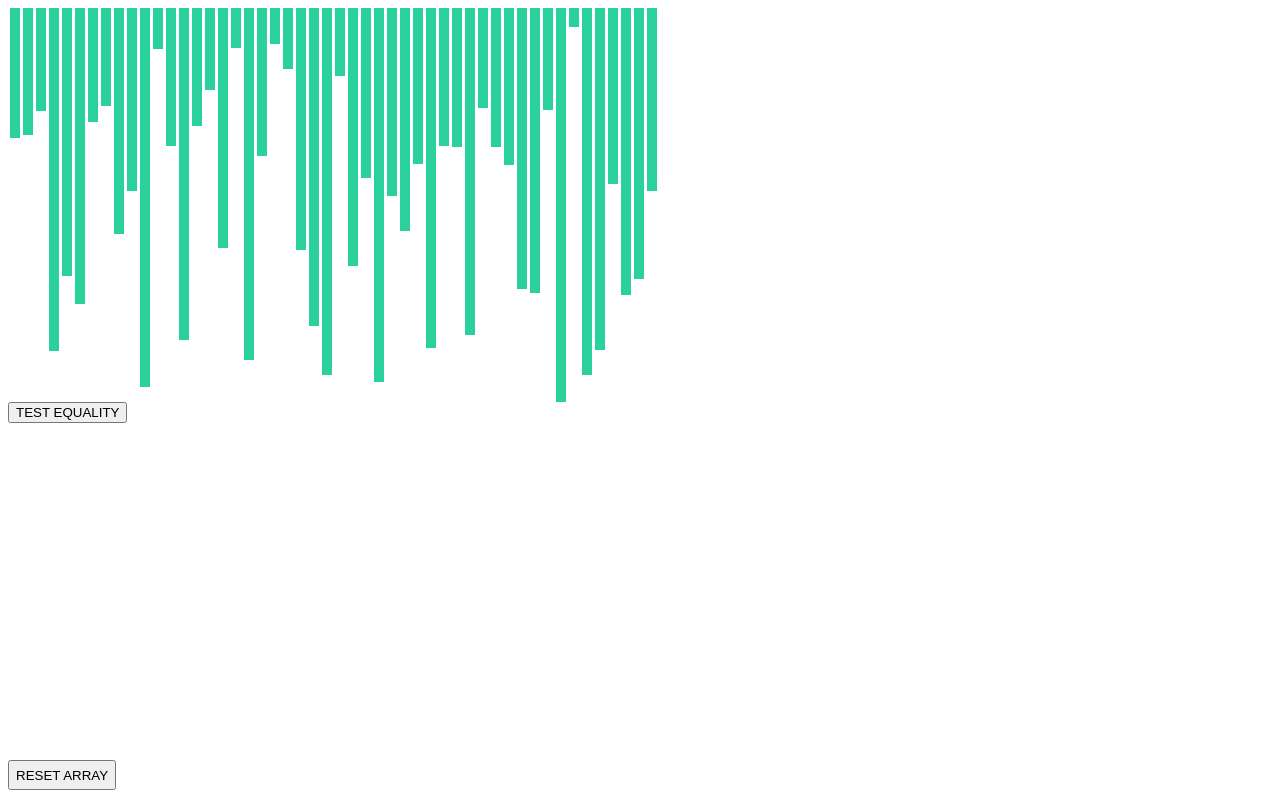
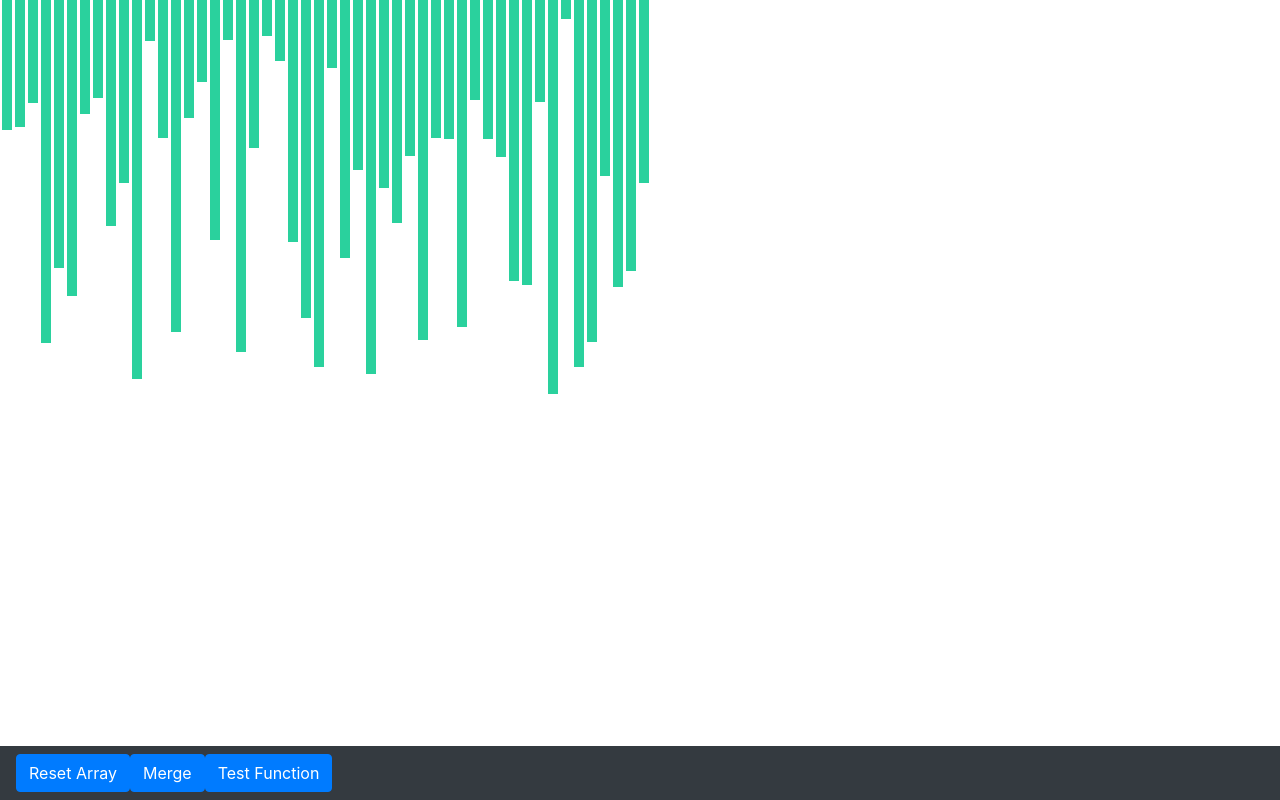
Before and after one commit to ho-tonym/sorting-visualizer, a React (Create React App) app: page / in a window 1280 px wide. Built offline with nearby package versions, Linux system fonts and the light colour scheme.

Commit message:
merge button works and updates the current array

```diff
--- a/package.json
+++ b/package.json
@@ -3,7 +3,9 @@
   "version": "0.1.0",
   "private": true,
   "dependencies": {
+    "bootstrap": "^4.3.1",
     "react": "^16.11.0",
+    "react-bootstrap": "^1.0.0-beta.14",
     "react-dom": "^16.11.0",
     "react-scripts": "3.2.0"
   },
--- a/src/App.js
+++ b/src/App.js
@@ -1,4 +1,5 @@
 import React from 'react';
+import 'bootstrap/dist/css/bootstrap.min.css';
 import logo from './logo.svg';
 import SortVisualizer from './components/SortVisualizer'
 
--- a/src/components/SortVisualizer/SortVisualizer.jsx
+++ b/src/components/SortVisualizer/SortVisualizer.jsx
@@ -1,6 +1,8 @@
 import React from 'react';
 import './sort.min.css'
 import { randomInt, testSortingAlgorithms } from './functions/functions'
+import { mergeSort } from './functions/mergeFunction'
+import { Navbar, Nav, Button } from 'react-bootstrap'
 
 const ARRAY_BARS_COUNT = 50;
 const BAR_COLOR = "#2ad19d";
@@ -27,10 +29,11 @@ class SortVisualizer extends React.Component {
   }
 
   render() {
+    const { array } = this.state
     return (
       <>
         <div className="sort-visualizer">
-          {this.state.array.map((value, id) => (
+          {array.map((value, id) => (
             <div
               key={id}
               style={{
@@ -40,8 +43,14 @@ class SortVisualizer extends React.Component {
             </div>
           ))}
         </div>
-        <button className="reset-button" onClick={() => this.resetArray()}>RESET ARRAY</button>
-        <button className="test-merge-button" onClick={() => testSortingAlgorithms()}>TEST EQUALITY</button>
+        <Navbar fixed="bottom" bg="dark" expand="lg">
+          <Button variant="primary" onClick={() => this.resetArray()}>Reset Array</Button>
+          <Button variant="primary" onClick={() => {
+            this.setState({array: mergeSort(array)})
+          }}>Merge</Button>
+          <Button variant="primary" onClick={() => testSortingAlgorithms()}>Test Function</Button>
+        </Navbar>
+
       </>
     );
   }
--- a/src/components/SortVisualizer/sort.min.css
+++ b/src/components/SortVisualizer/sort.min.css
@@ -1 +1 @@
-.sort-visualizer{display:flex}.sort-visualizer div{width:10px;margin:0 1.5px}.reset-button{position:absolute;bottom:10px;height:30px}
+.sort-visualizer{display:flex}.sort-visualizer div{width:10px;margin:0 1.5px}
--- a/src/components/SortVisualizer/sort.sass
+++ b/src/components/SortVisualizer/sort.sass
@@ -4,7 +4,7 @@
     width: 10px
     margin: 0 1.5px
 
-.reset-button
-  position: absolute
-  bottom: 10px
-  height: 30px
+// .reset-button
+//   position: absolute
+//   bottom: 10px
+//   height: 30px
```
Also changed, not shown: 1 other file (tests, documents, lock files or other folders).
